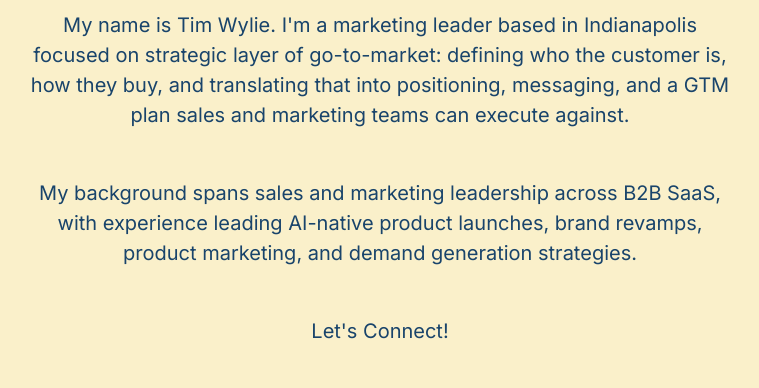
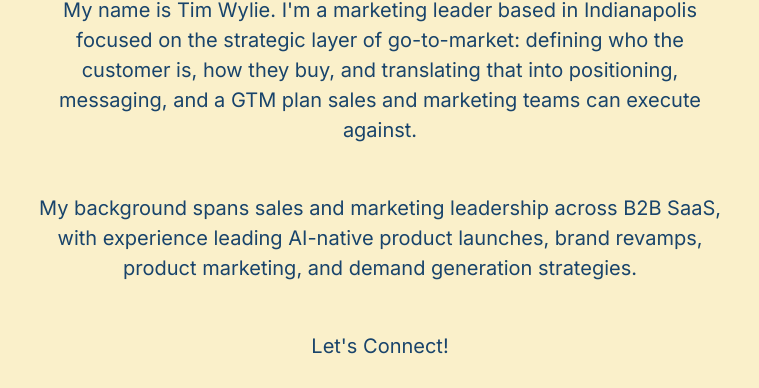
Before and after one commit to wyliehere/twylie-site, a plain HTML site: page index.html in a window 1280 px wide. Shown: the part 214-602 px from the top of the page, without its empty margins (260-1019 px from the left). Drawn offline with Linux system fonts and the light colour scheme.

Commit message:
Update index.html

```diff
--- a/index.html
+++ b/index.html
@@ -86,7 +86,7 @@
 <body>
   <div class="wrap">
     <h1>Hello</h1>
-    <p>My name is Tim Wylie. I'm a marketing leader based in Indianapolis focused on strategic layer of go-to-market: defining who the customer is, how they buy, and translating that into positioning, messaging, and a GTM plan sales and marketing teams can execute against.</p>
+    <p>My name is Tim Wylie. I'm a marketing leader based in Indianapolis focused on the strategic layer of go-to-market: defining who the customer is, how they buy, and translating that into positioning, messaging, and a GTM plan sales and marketing teams can execute against.</p>
     <p>My background spans sales and marketing leadership across B2B SaaS, with experience leading AI-native product launches, brand revamps, product marketing, and demand generation strategies.</p>
     <p>Let's Connect!</p>
 
```
